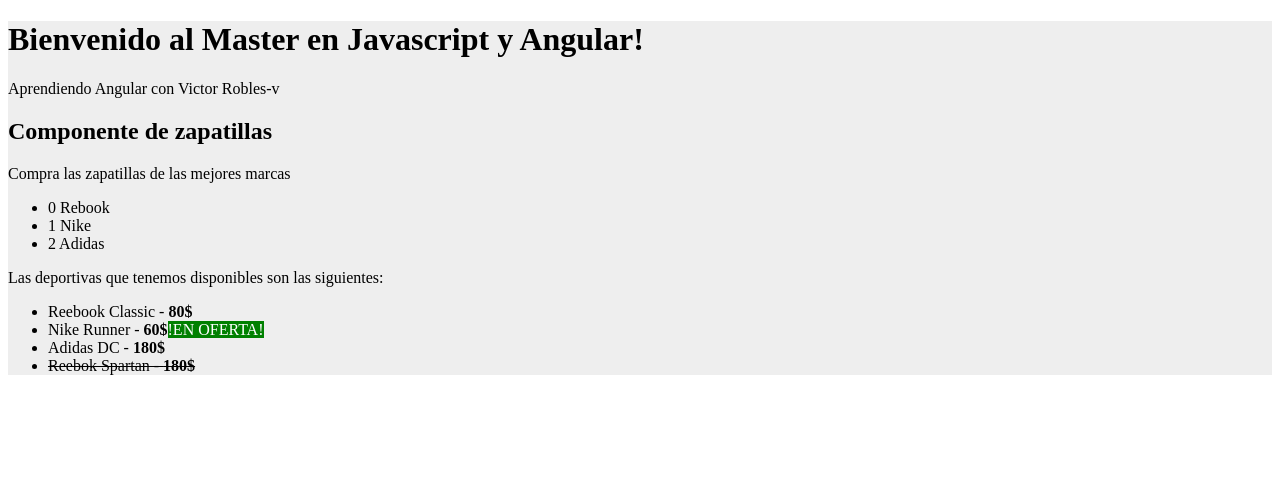
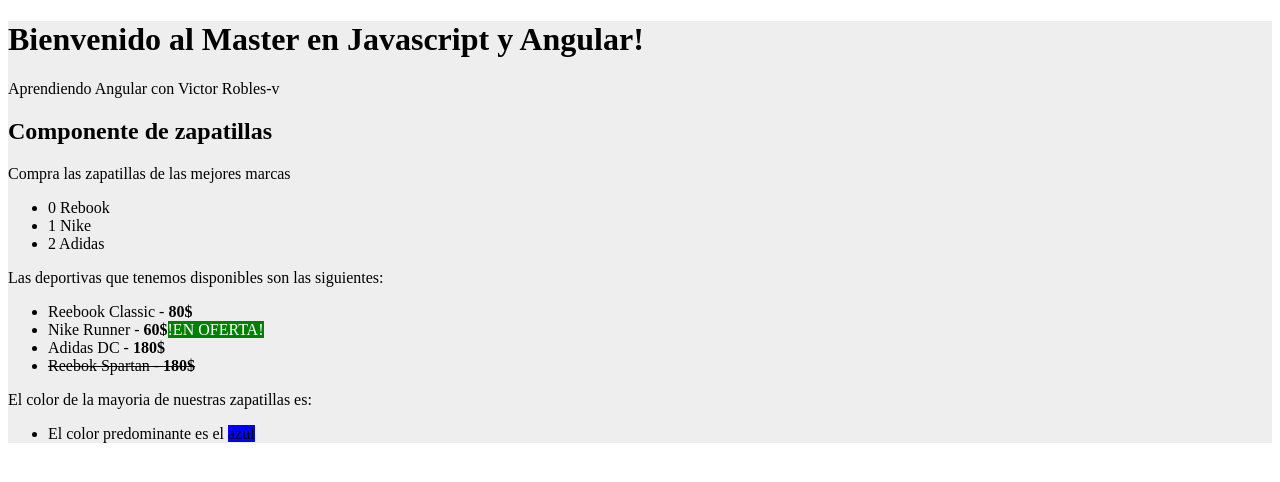
Before and after one commit to Jhonnasom/second-app, an Angular app in the folder aprendiendo-angular/: page / in a window 1280 px wide. Shown: the top 482 px of the page. Built offline with nearby package versions, Linux system fonts and the light colour scheme.

Commit message:
Directiva ngSwitch

```diff
--- a/aprendiendo-angular/src/app/zapatillas/zapatillas.component.html
+++ b/aprendiendo-angular/src/app/zapatillas/zapatillas.component.html
@@ -23,3 +23,21 @@
         </li>
 
 </ul>
+
+<p>El color de la mayoria de nuestras zapatillas es:</p>
+<ul [ngSwitch]="color">
+        <li *ngSwitchCase="'yellow'">
+                El color predominante es el <span [ngStyle]="{'background':color}">amarillo</span>
+        </li>
+        <li *ngSwitchCase="'red'">
+                El color predominante es el <span [ngStyle]="{'background':color}">rojo</span>
+        </li>
+        <li *ngSwitchCase="'blue'">
+                El color predominante es el <span [ngStyle]="{'background':color}">azul</span>
+        </li>
+        <li *ngSwitchCase="'orange'">
+                El color predominante es el <span [ngStyle]="{'background':color}">naranja</span>
+        </li>
+
+
+</ul>
--- a/aprendiendo-angular/src/app/zapatillas/zapatillas.component.ts
+++ b/aprendiendo-angular/src/app/zapatillas/zapatillas.component.ts
@@ -13,10 +13,10 @@ export class ZapatillasComponent implements OnInit {
     public color:string;
 
     constructor(){
-        this.color
+        this.color='blue';
         this.marcas=new Array();
         this.zapatillas=[
-            new Zapatilla('Reebook Classic','Rebook','Blanco',80,true),
+            new Zapatilla('Reebook Classic','Rebook','Rojas',80,true),
             new Zapatilla('Nike Runner','Nike','Negras',60,true),
             new Zapatilla('Adidas DC','Adidas','Gris',180,true),
             new Zapatilla('Reebok Spartan','Adidas','Gris',180,false)
```
